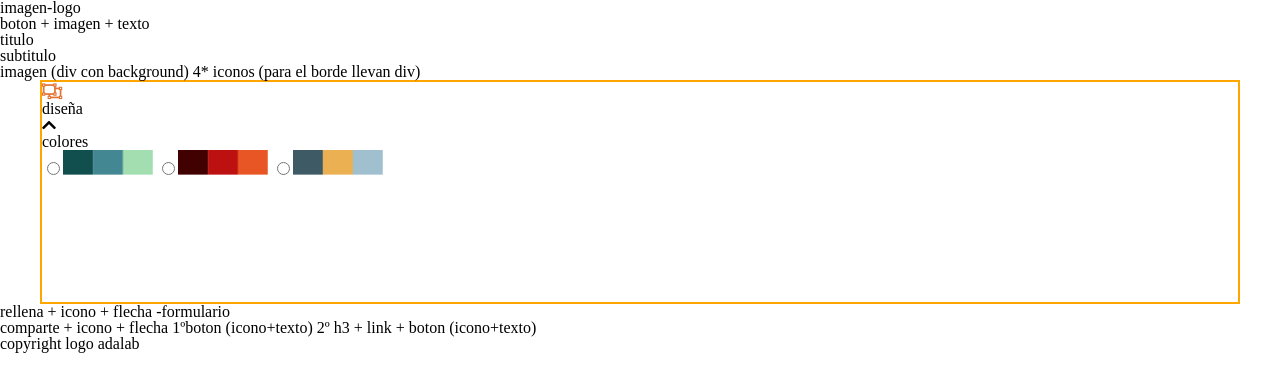
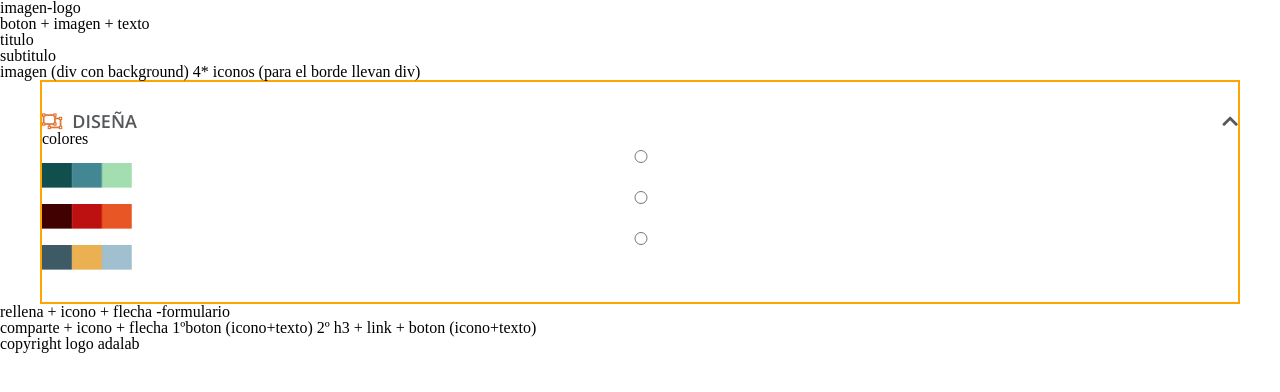
Before and after one commit to Adalab/project-promo-n-module-2-team-6, a website: page src/html/card.html in a window 1280 px wide. Drawn offline with nearby package versions, Linux system fonts and the light colour scheme; files that its build step writes are made by us from their sources; files whose address does not match are found by name.

Commit message:
add scss design styles

```diff
--- a/src/html/partials/design.html
+++ b/src/html/partials/design.html
@@ -1,19 +1,25 @@
 <section class="design wrapper">
 
     <div class="design__dropdown">
-        <div><i class="far fa-object-ungroup"></i></div>
-        <h2>diseña</h2>
-        <div><i class="fas fa-chevron-up"></i></div>
+        <div class="design__dropdown--header">
+            <i class="far fa-object-ungroup design__dropdown--ungroup"></i>
+            <h2 class="design__dropdown--title">diseña</h2>
+        </div>
+        <div class="design__dropdown--chevron"><i class="fas fa-chevron-up"></i>
+        </div>
+
     </div>
 
     <form action="#" method="get">
         <h3>colores</h3>
+        <div class="design__form">
             <input type="radio" id="palette1" value="palette1" name="palette"><img src="./assets/images/palette1.png"
                 class="design__palette" alt="colour palette 1">
             <input type="radio" id="palette2" value="palette2" name="palette"><img src="./assets/images/palette2.png"
                 class="design__palette" alt="colour palette 2">
             <input type="radio" id="palette3" value="palette3" name="palette"><img src="./assets/images/palette3.png"
                 class="design__palette" alt="colour palette 3">
+        </div>
     </form>
 
 </section>
--- a/src/scss/layout/_design.scss
+++ b/src/scss/layout/_design.scss
@@ -1,16 +1,35 @@
-
-
 .design {
     height: 224px;
     border: 2px solid orange;
+
+    &__dropdown {
+        display: flex;
+        justify-content: space-between;
+        margin-top: 30px;
+        font-size: 18px;
+        color: $gunMetal;
+
+        &--header {
+            display: flex;
+        }
+        &--ungroup {
+            color: $orange;
+            margin-right: 10px;
+        }
+        &--title {
+            font-family: $bodyF;
+            font-weight: 600;
+            text-transform: uppercase;
+        }
+    }
+
+    &__form {
+        display: flex;
+        flex-direction: column;
+    }
 
     &__palette {
         width: 90px;
         height: 25px;
     }
 }
-
-.far {
-    font-size: 18px;
-    color: $orange;
-}
```
Lines whose indentation alone changed are shown as unchanged.
